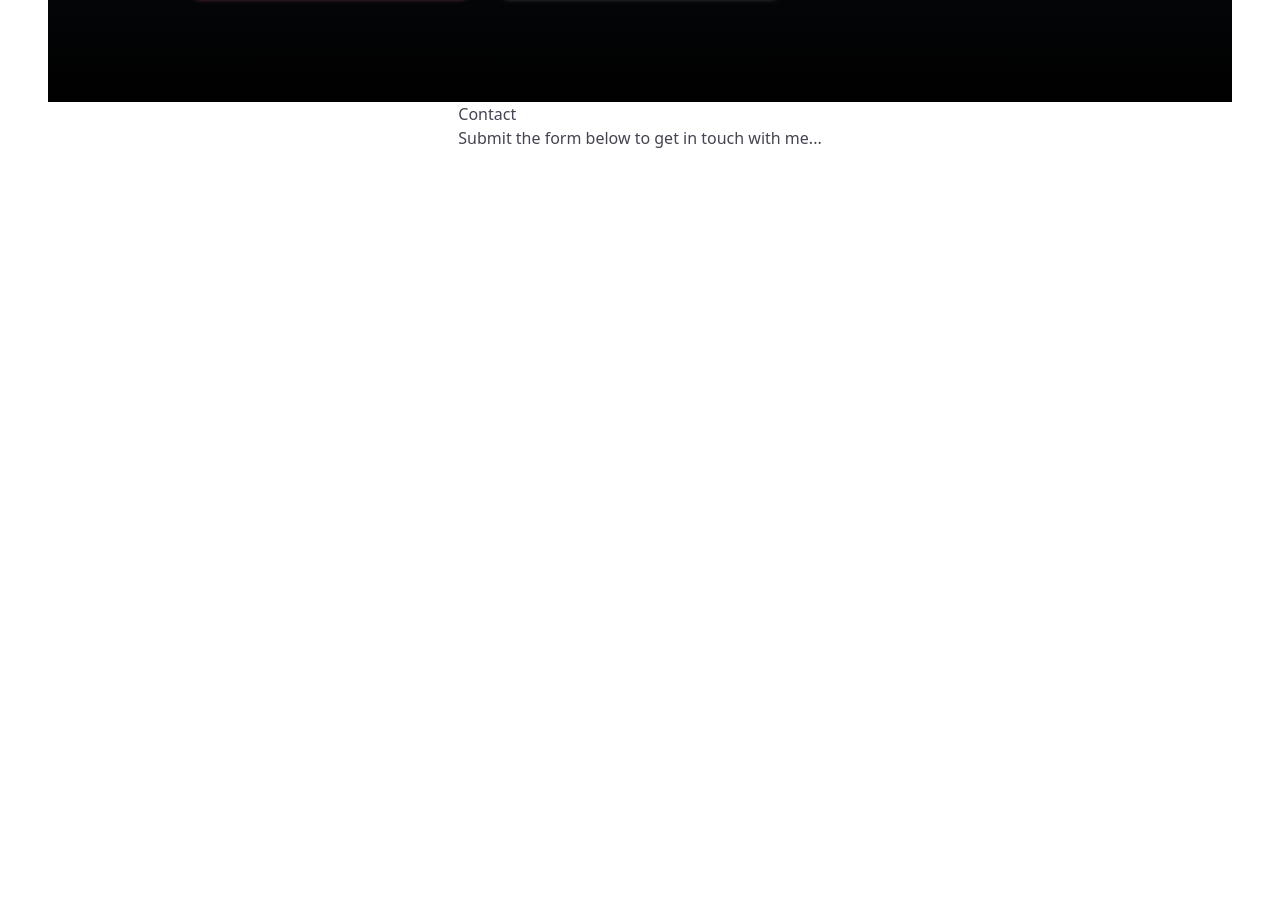
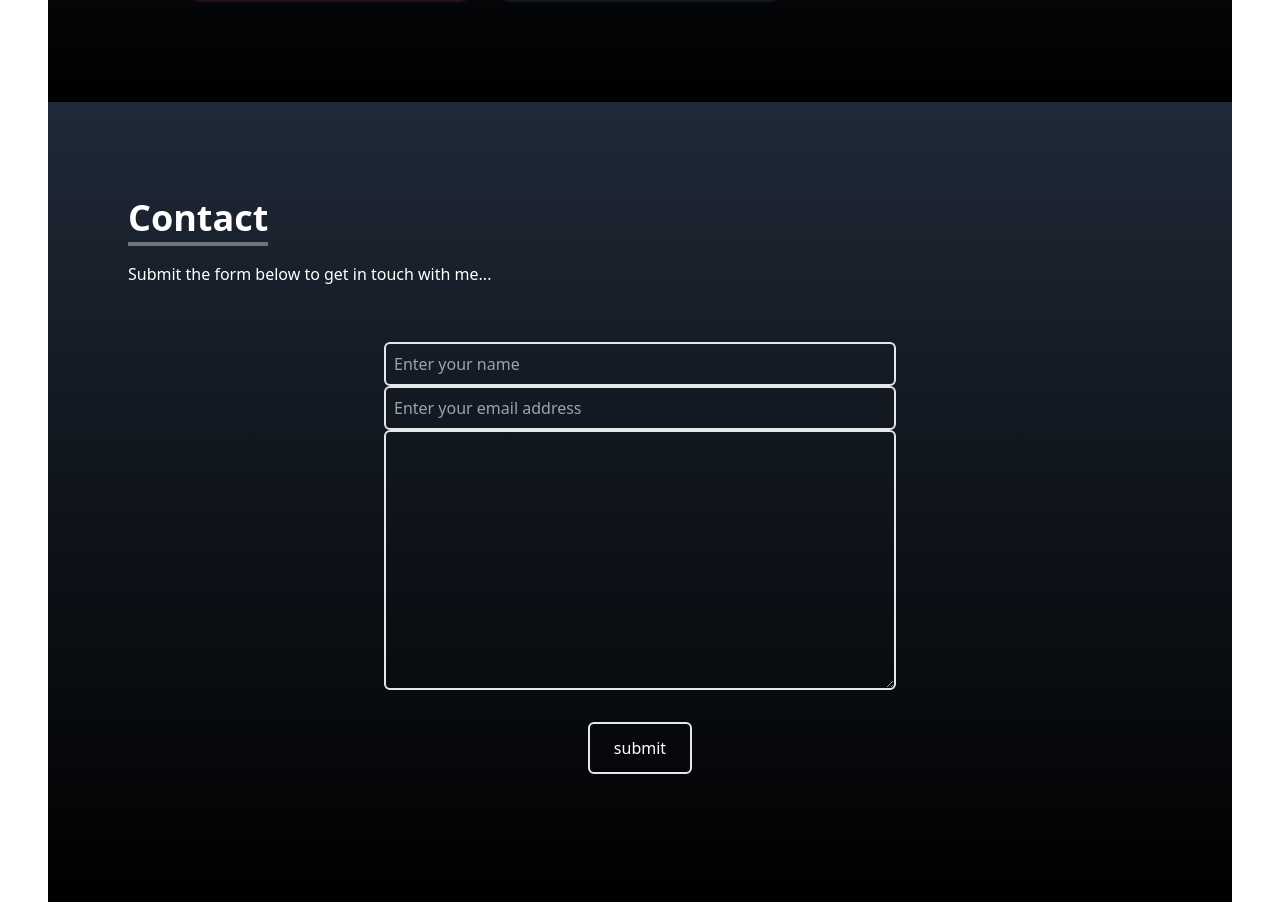
Before and after one commit to Hubnotch/my-portfolio, a Next.js app: page / in a window 1280 px wide. Shown: the part 2586-3488 px from the top of the page. Before the commit the page ends 2736 px from the top, so only its background shows below. Built offline with nearby package versions, Linux system fonts and the light colour scheme.

Commit message:
ammended padding of the section

```diff
--- a/src/components/componet/Contact.tsx
+++ b/src/components/componet/Contact.tsx
@@ -4,11 +4,37 @@
 
 const Contact = (props: Props) => {
   return (
-    <div className=''>
-      <div>
-        <div>
-          <p className="inline text4xl">Contact</p>
-          <p>Submit the form below to get in touch with me...</p>
+    <div name='contact'className='px-4 w-full h-screen bg-gradient-to-b from-gray-800 to-black text-white'>
+      <div className='flex flex-col justify-center mx-auto max-w-screen-lg h-full'>
+        <div className='pb-8'>
+          <p className="inline text-4xl font-bold border-b-4 border-gray-500">Contact</p>
+          <p className='py-6'>Submit the form below to get in touch with me...</p>
+        </div>
+        <div className='flex justify-center items-center'>
+          <form action="" className='flex flex-col w-full md:w-1/2'>
+            <input
+              type="text"
+              name="name"
+              id="name"
+              placeholder='Enter your name'
+              className='p-2 bg-transparent border-2 rounded-md text-white focus:outline-none'
+            />
+            <input
+              type="email"
+              name="email"
+              id="email"
+              placeholder='Enter your email address'
+              className='p-2 bg-transparent border-2 rounded-md text-white focus:outline-none'
+            />
+            <textarea
+            name="message"
+            id="message "
+            cols={30}
+            rows={10}
+           className='p-2 bg-transparent border-2 rounded-md text-white focus:outline-none'
+            ></textarea>
+            <button className="cursor-pointer border-2 flex justify-center items-center rounded-md px-6 py-3 my-8 mx-auto text-white hover:scale-105 duration-300">submit</button>
+          </form>
         </div>
       </div>
     </div>
```
